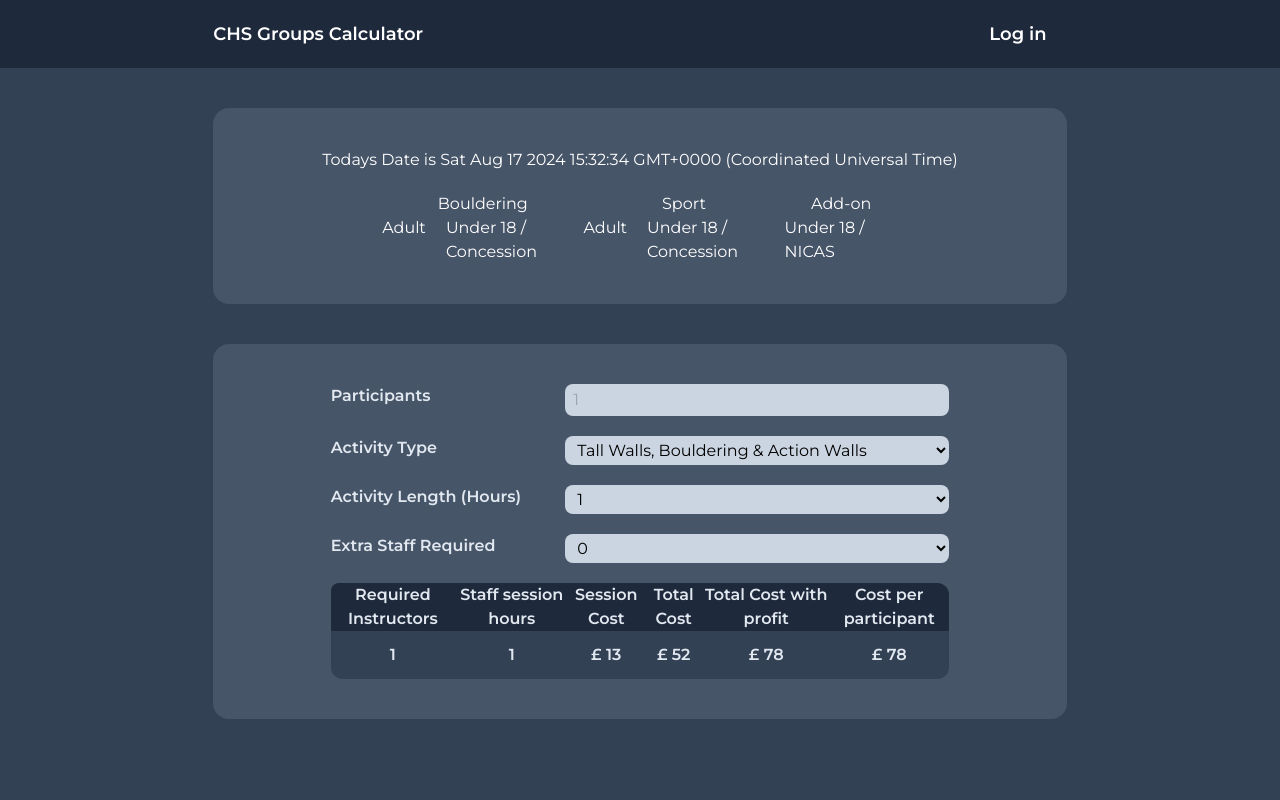
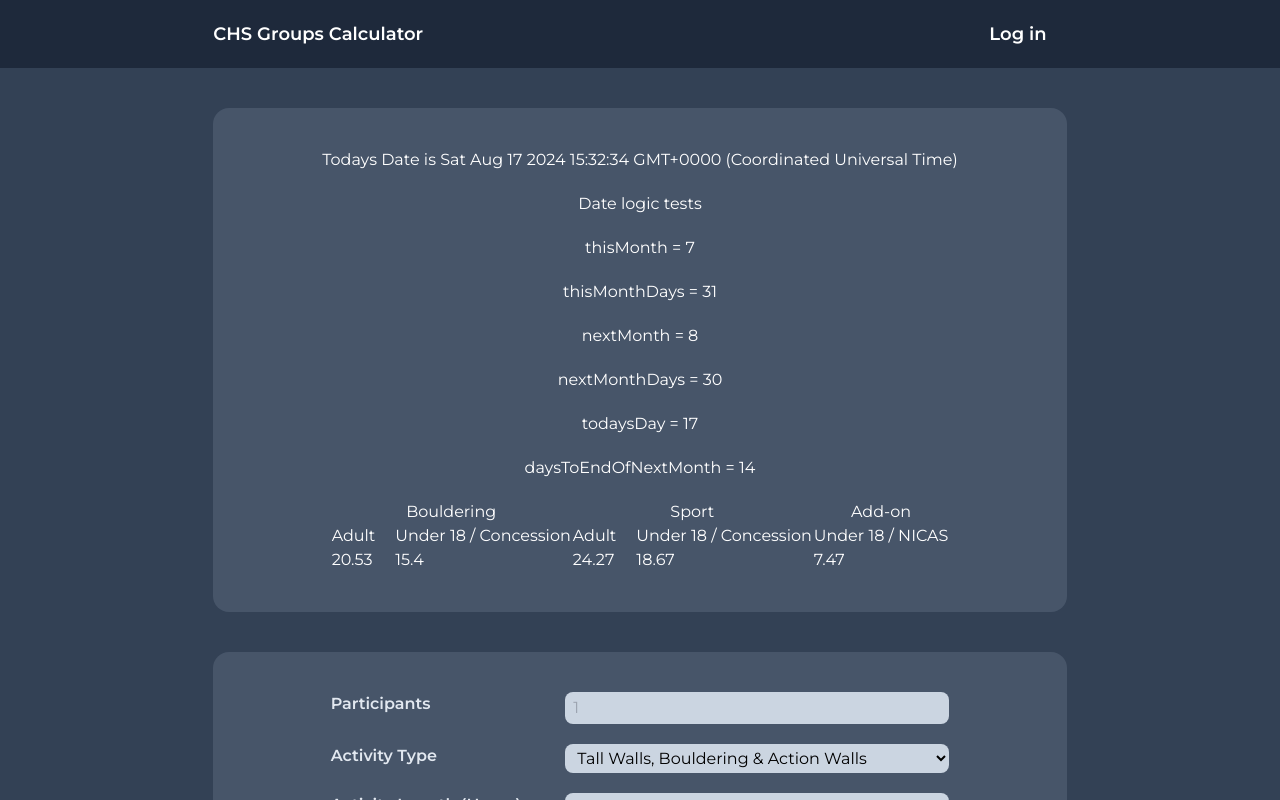
Before and after one commit to MrSteffG/chs-helper, a Next.js app: page / in a window 1280 px wide. Shown: the top 800 px of the page. Built offline with nearby package versions, Linux system fonts and the light colour scheme; no server answers.

Commit message:
Dues calculator functional

```diff
--- a/app/components/DuesCalculator.tsx
+++ b/app/components/DuesCalculator.tsx
@@ -1,28 +1,106 @@
 import React from "react";
 
 const DuesCalculator = () => {
+  //Prices
+  const adultBouldering = 44;
+  const concessionBouldering = 33;
+  const adultSport = 52;
+  const concessionSport = 40;
+  const addon = 16;
+
+  const todaysDate = new Date();
+  const todaysDay = todaysDate.getDate();
+
+  const thisMonth = todaysDate.getMonth();
+  const nextMonth = thisMonth + 1;
+
+  const daysInMonth = (month: number) => {
+    switch (month) {
+      case 0:
+        return 31;
+      case 1:
+        return 28;
+      case 2:
+        return 31;
+      case 3:
+        return 30;
+      case 4:
+        return 31;
+      case 5:
+        return 30;
+      case 6:
+        return 31;
+      case 7:
+        return 31;
+      case 8:
+        return 30;
+      case 9:
+        return 31;
+      case 10:
+        return 30;
+      case 11:
+        return 31;
+    }
+  };
+
+  const thisMonthDays = daysInMonth(thisMonth);
+  const nextMonthDays: any = daysInMonth(nextMonth);
+  //Add extra day to account for today
+  const daysToEndOfNextMonth = nextMonthDays - todaysDay + 1;
+
+  const duesMultiplier = (membershipType: number) => {
+    return (
+      Math.round(
+        (membershipType / nextMonthDays) * daysToEndOfNextMonth * 100,
+      ) / 100
+    );
+  };
+
   return (
     <div className="flex w-2/3 flex-col items-center justify-center gap-5 rounded-2xl bg-slate-600 p-10 text-white">
-      <h3 className="flex">Todays Date is {Date()}</h3>
-      <div className="flex w-2/3 items-center justify-around rounded-2xl">
+      <h3 className="flex gap-5">Todays Date is {todaysDate.toString()}</h3>
+      <h3>Date logic tests</h3>
+      <p>thisMonth = {thisMonth}</p>
+      <p>thisMonthDays = {thisMonthDays}</p>
+      <p>nextMonth = {nextMonth}</p>
+      <p>nextMonthDays = {nextMonthDays}</p>
+      <p>todaysDay = {todaysDay}</p>
+      <p>daysToEndOfNextMonth = {daysToEndOfNextMonth}</p>
+
+      <div className="flex w-4/5 items-center justify-around rounded-2xl">
         <div className="flex flex-col items-center justify-center">
           Bouldering
           <div className="flex gap-5">
-            <div className="flex">Adult</div>
-            <div className="flex">Under 18 / Concession</div>
+            <div className="flex flex-col">
+              <h3>Adult</h3>
+              <p>{duesMultiplier(adultBouldering)}</p>
+            </div>
+            <div className="flex flex-col">
+              <h3>Under 18 / Concession</h3>
+              <p>{duesMultiplier(concessionBouldering)}</p>
+            </div>
           </div>
         </div>
         <div className="flex flex-col items-center justify-center">
           Sport
           <div className="flex gap-5">
-            <div className="flex">Adult</div>
-            <div className="flex">Under 18 / Concession</div>
+            <div className="flex flex-col">
+              <h3>Adult</h3>
+              <p>{duesMultiplier(adultSport)}</p>
+            </div>
+            <div className="flex flex-col">
+              <h3>Under 18 / Concession</h3>
+              <p>{duesMultiplier(concessionSport)}</p>
+            </div>
           </div>
         </div>
         <div className="flex flex-col items-center justify-center">
           Add-on
           <div className="flex gap-5">
-            <div className="flex">Under 18 / NICAS</div>
+            <div className="flex flex-col">
+              <h3>Under 18 / NICAS</h3>
+              <p>{duesMultiplier(addon)}</p>
+            </div>
           </div>
         </div>
       </div>
--- a/app/page.tsx
+++ b/app/page.tsx
@@ -5,11 +5,12 @@ import DuesCalculator from "./components/DuesCalculator";
 
 export default function Home() {
   return (
-    <div className="flex h-screen w-full flex-col items-center gap-10 bg-slate-700">
+    <div className="flex h-full w-full flex-col items-center gap-10 bg-slate-700">
       <Navbar />
       {/* <Functionality /> */}
       <DuesCalculator />
       <Calculator />
+      footer
     </div>
   );
 }
```
